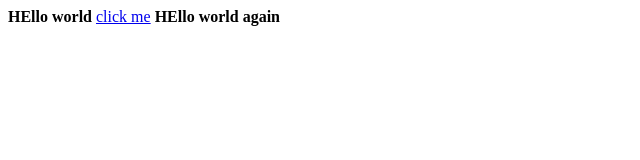
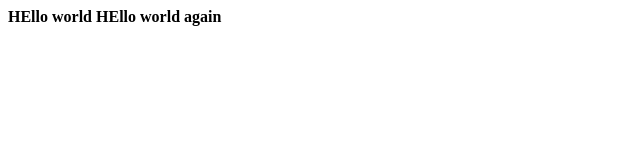
Before and after one commit to yasaswi460/second, a plain HTML site: page index.html in a window 1280 px wide. Shown: the whole page, without its empty margins (0-640 px from the left). Drawn offline with Linux system fonts and the light colour scheme.

Commit message:
Update index.html

```diff
--- a/index.html
+++ b/index.html
@@ -4,7 +4,6 @@
 </head>
 <body>
 <b>HEllo world</b>
-<a href="second.html">click me</a>
 <b>HEllo world again</b>
 </body>
 </html>
```
